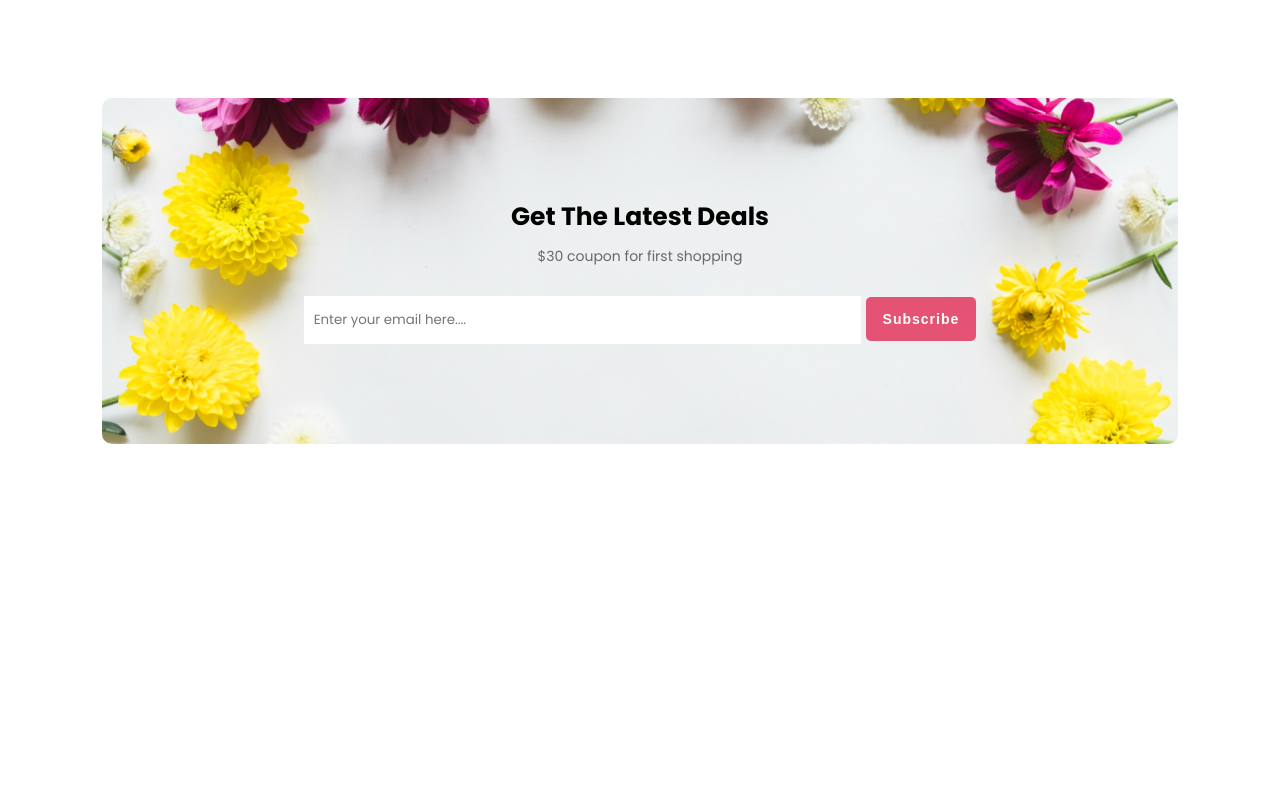
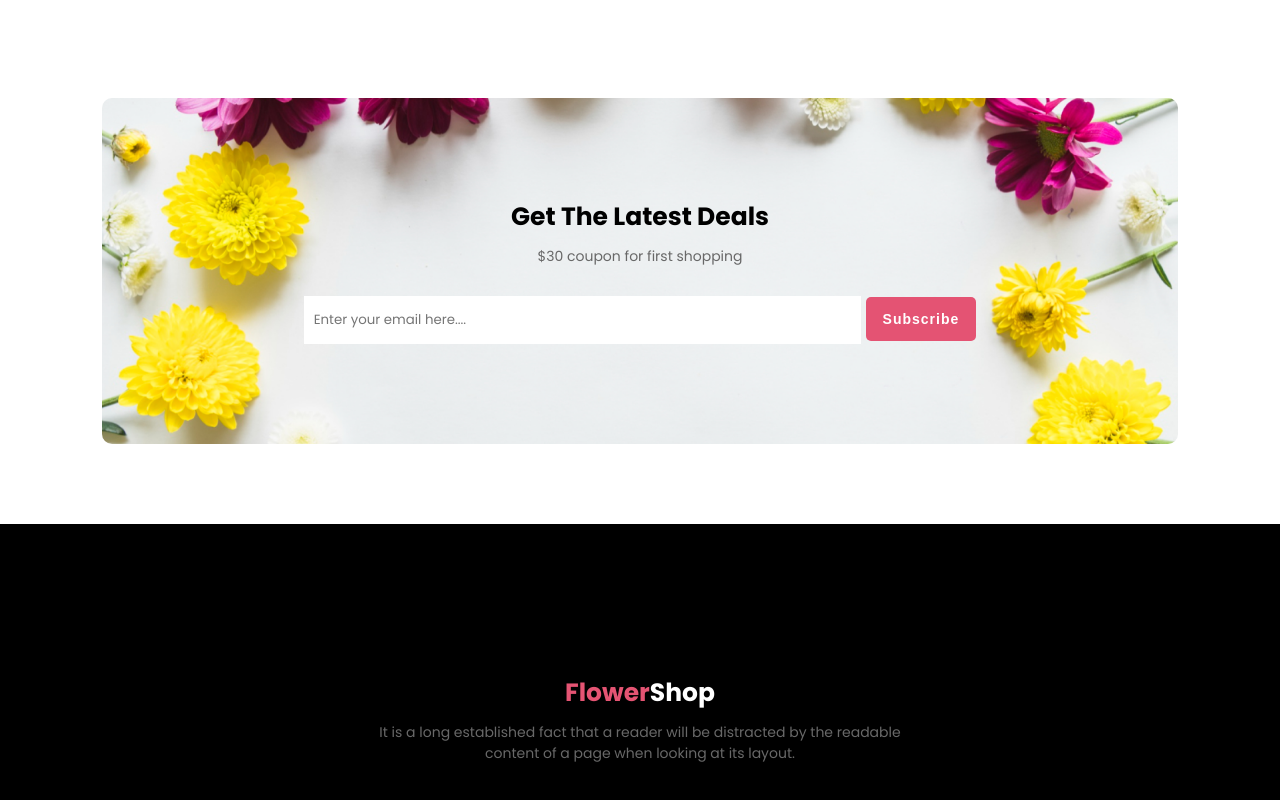
Before and after one commit to theenamulhaque/flower-assignment, a plain HTML site: page index.html in a window 1280 px wide. Shown: the part 3113-3913 px from the top of the page. Before the commit the page ends 3637 px from the top, so only its background shows below. Drawn offline with Linux system fonts and the light colour scheme.

Commit message:
footer design

```diff
--- a/css/style.css
+++ b/css/style.css
@@ -248,3 +248,15 @@ input[type="text"]:focus{
       padding: 14px 17px;
 }
 /* subscribe section end */
+
+/* footer section start */
+.footer_container{
+      padding: 150px 8%;
+      background-color: #000;
+}
+
+.footer_title{
+      text-align: center;
+      color: #fff;
+}
+/* footer section end */
--- a/index.html
+++ b/index.html
@@ -160,7 +160,12 @@
             <!-- ======================
             footer section start
             ======================= -->
-                  <section class="footer_container"></section>
+                  <section class="footer_container">
+                        <div class="footer_title">
+                              <h2 class="all_section_title footer_title"><span class="color_text">Flower</span>Shop</h2>
+                              <p class="all_section_sub_title">It is a long established fact that a reader will be distracted by the readable <br> content of a page when looking at its layout.</p>
+                        </div>
+                  </section>
             <!-- ======================
             footer section end
             ======================= -->
```
